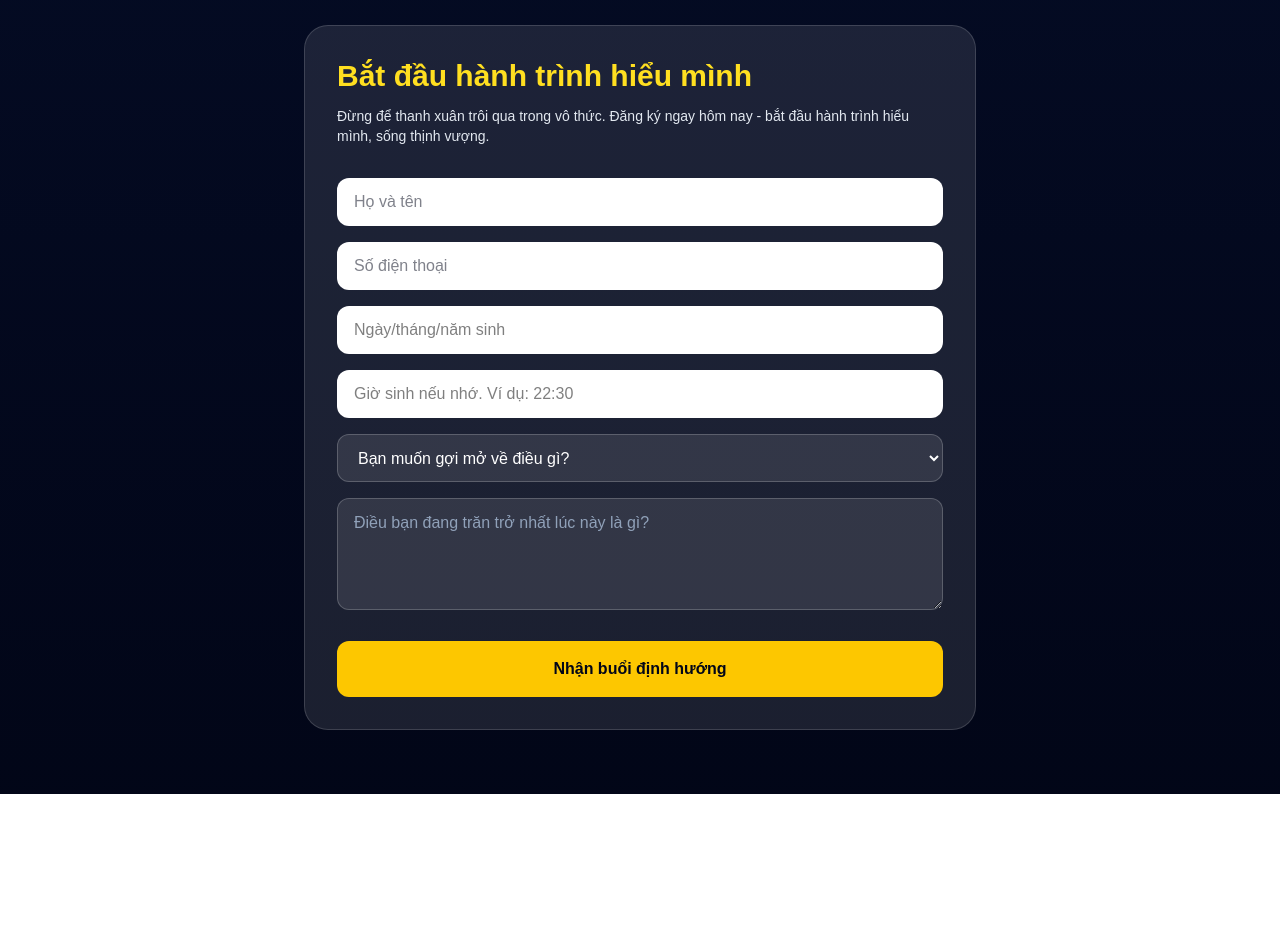
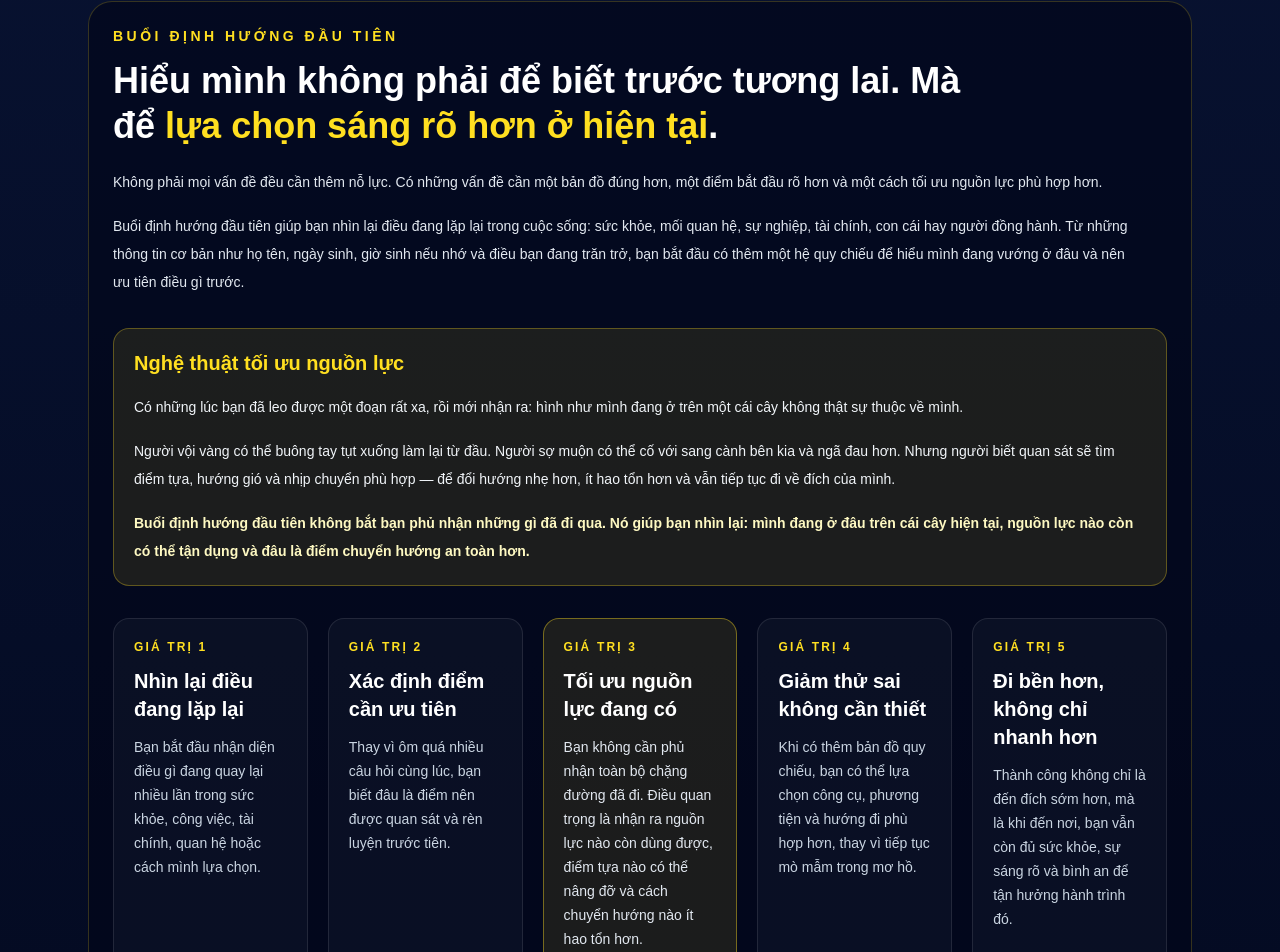
Before and after one commit to lanmatmathinhvuong-dot/mtmv, a Next.js app: page / in a window 1280 px wide. Shown: the part 7724-8676 px from the top of the page. Before the commit the page ends 8518 px from the top, so only its background shows below. Built offline with nearby package versions, Linux system fonts and the light colour scheme; no server answers.

Commit message:
them module dinh huong dau tien

```diff
--- a/app/page.tsx
+++ b/app/page.tsx
@@ -796,6 +796,130 @@ setGhiChuDacBiet("");
     </p>
   </div>
 </section>
+   <section className="mt-10 rounded-3xl border border-yellow-300/20 bg-slate-950/60 p-6 text-left">
+  <p className="text-sm font-bold uppercase tracking-[0.25em] text-yellow-300">
+    BUỔI ĐỊNH HƯỚNG ĐẦU TIÊN
+  </p>
+
+  <h2 className="mt-3 max-w-4xl text-3xl font-black leading-tight text-white md:text-4xl">
+    Hiểu mình không phải để biết trước tương lai. Mà để{" "}
+    <span className="text-yellow-300">lựa chọn sáng rõ hơn ở hiện tại</span>.
+  </h2>
+
+  <div className="mt-5 max-w-5xl space-y-4 text-sm leading-7 text-slate-200">
+    <p>
+      Không phải mọi vấn đề đều cần thêm nỗ lực. Có những vấn đề cần một bản đồ
+      đúng hơn, một điểm bắt đầu rõ hơn và một cách tối ưu nguồn lực phù hợp hơn.
+    </p>
+
+    <p>
+      Buổi định hướng đầu tiên giúp bạn nhìn lại điều đang lặp lại trong cuộc
+      sống: sức khỏe, mối quan hệ, sự nghiệp, tài chính, con cái hay người đồng
+      hành. Từ những thông tin cơ bản như họ tên, ngày sinh, giờ sinh nếu nhớ và
+      điều bạn đang trăn trở, bạn bắt đầu có thêm một hệ quy chiếu để hiểu mình
+      đang vướng ở đâu và nên ưu tiên điều gì trước.
+    </p>
+  </div>
+
+  <div className="mt-8 rounded-2xl border border-yellow-300/30 bg-yellow-300/10 p-5">
+    <h3 className="text-xl font-black text-yellow-300">
+      Nghệ thuật tối ưu nguồn lực
+    </h3>
+
+    <p className="mt-4 text-sm leading-7 text-slate-100">
+      Có những lúc bạn đã leo được một đoạn rất xa, rồi mới nhận ra: hình như
+      mình đang ở trên một cái cây không thật sự thuộc về mình.
+    </p>
+
+    <p className="mt-4 text-sm leading-7 text-slate-100">
+      Người vội vàng có thể buông tay tụt xuống làm lại từ đầu. Người sợ muộn có
+      thể cố với sang cành bên kia và ngã đau hơn. Nhưng người biết quan sát sẽ
+      tìm điểm tựa, hướng gió và nhịp chuyển phù hợp — để đổi hướng nhẹ hơn, ít
+      hao tổn hơn và vẫn tiếp tục đi về đích của mình.
+    </p>
+
+    <p className="mt-4 text-sm font-semibold leading-7 text-yellow-100">
+      Buổi định hướng đầu tiên không bắt bạn phủ nhận những gì đã đi qua. Nó giúp
+      bạn nhìn lại: mình đang ở đâu trên cái cây hiện tại, nguồn lực nào còn có
+      thể tận dụng và đâu là điểm chuyển hướng an toàn hơn.
+    </p>
+  </div>
+
+  <div className="mt-8 grid gap-5 md:grid-cols-2 xl:grid-cols-5">
+    <div className="rounded-2xl border border-white/10 bg-slate-900/60 p-5">
+      <p className="text-xs font-bold uppercase tracking-[0.18em] text-yellow-300">
+        Giá trị 1
+      </p>
+      <h3 className="mt-3 text-xl font-black text-white">
+        Nhìn lại điều đang lặp lại
+      </h3>
+      <p className="mt-3 text-sm leading-6 text-slate-300">
+        Bạn bắt đầu nhận diện điều gì đang quay lại nhiều lần trong sức khỏe,
+        công việc, tài chính, quan hệ hoặc cách mình lựa chọn.
+      </p>
+    </div>
+
+    <div className="rounded-2xl border border-white/10 bg-slate-900/60 p-5">
+      <p className="text-xs font-bold uppercase tracking-[0.18em] text-yellow-300">
+        Giá trị 2
+      </p>
+      <h3 className="mt-3 text-xl font-black text-white">
+        Xác định điểm cần ưu tiên
+      </h3>
+      <p className="mt-3 text-sm leading-6 text-slate-300">
+        Thay vì ôm quá nhiều câu hỏi cùng lúc, bạn biết đâu là điểm nên được
+        quan sát và rèn luyện trước tiên.
+      </p>
+    </div>
+
+    <div className="rounded-2xl border border-yellow-300/40 bg-yellow-300/10 p-5">
+      <p className="text-xs font-bold uppercase tracking-[0.18em] text-yellow-300">
+        Giá trị 3
+      </p>
+      <h3 className="mt-3 text-xl font-black text-white">
+        Tối ưu nguồn lực đang có
+      </h3>
+      <p className="mt-3 text-sm leading-6 text-slate-200">
+        Bạn không cần phủ nhận toàn bộ chặng đường đã đi. Điều quan trọng là nhận
+        ra nguồn lực nào còn dùng được, điểm tựa nào có thể nâng đỡ và cách
+        chuyển hướng nào ít hao tổn hơn.
+      </p>
+    </div>
+
+    <div className="rounded-2xl border border-white/10 bg-slate-900/60 p-5">
+      <p className="text-xs font-bold uppercase tracking-[0.18em] text-yellow-300">
+        Giá trị 4
+      </p>
+      <h3 className="mt-3 text-xl font-black text-white">
+        Giảm thử sai không cần thiết
+      </h3>
+      <p className="mt-3 text-sm leading-6 text-slate-300">
+        Khi có thêm bản đồ quy chiếu, bạn có thể lựa chọn công cụ, phương tiện
+        và hướng đi phù hợp hơn, thay vì tiếp tục mò mẫm trong mơ hồ.
+      </p>
+    </div>
+
+    <div className="rounded-2xl border border-white/10 bg-slate-900/60 p-5">
+      <p className="text-xs font-bold uppercase tracking-[0.18em] text-yellow-300">
+        Giá trị 5
+      </p>
+      <h3 className="mt-3 text-xl font-black text-white">
+        Đi bền hơn, không chỉ nhanh hơn
+      </h3>
+      <p className="mt-3 text-sm leading-6 text-slate-300">
+        Thành công không chỉ là đến đích sớm hơn, mà là khi đến nơi, bạn vẫn còn
+        đủ sức khỏe, sự sáng rõ và bình an để tận hưởng hành trình đó.
+      </p>
+    </div>
+  </div>
+
+  <div className="mt-8 rounded-2xl border border-yellow-300/30 bg-slate-950/70 p-5 text-center">
+    <p className="text-lg font-bold text-yellow-100">
+      Hiểu mình không phải để biết trước tương lai. Mà là để chọn đường
+      đi sáng rõ hơn, ít hao tổn hơn và bền vững hơn.
+    </p>
+  </div>
+</section>
         <section
           id="dang-ky"
           className="mt-16 w-full max-w-2xl rounded-3xl border border-white/15 bg-white/10 p-8 text-left"
```
